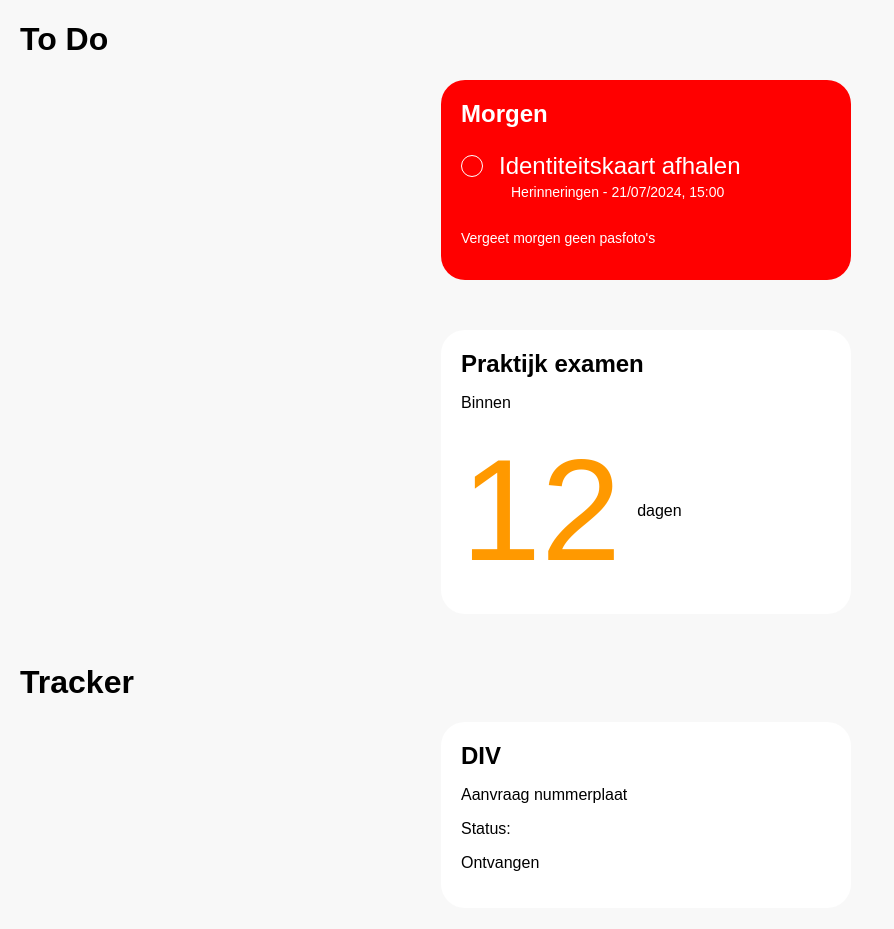
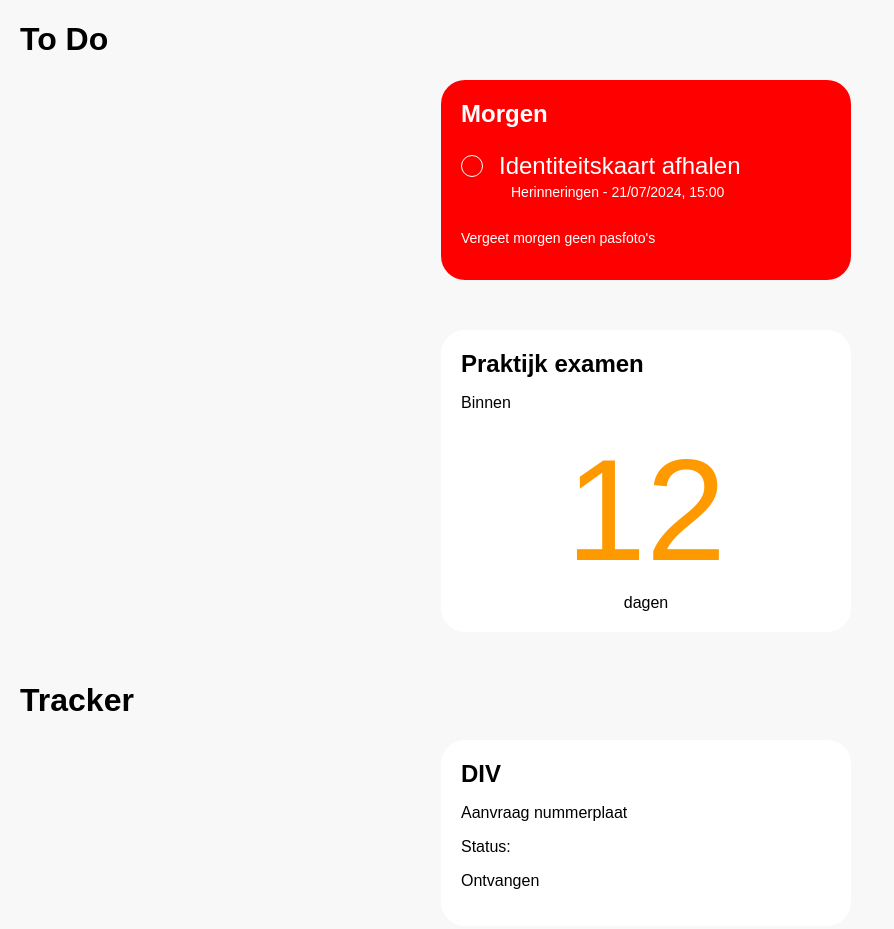
Before and after one commit to leendhs/lab2, a plain HTML site: page index.html in a window 1280 px wide. Shown: the whole page, without its empty margins (0-894 px from the left). Drawn offline with Linux system fonts and the light colour scheme.

Commit message:
aanpassingen dashboard

```diff
--- a/index.html
+++ b/index.html
@@ -21,7 +21,7 @@
     <div class="examen">
         <h3>Praktijk examen</h3>
         <p>Binnen</p>
-        <div class="naast">
+        <div class="onder">
             <p class="twaalf">12</p>
             <p class="dagen">dagen</p>
         </div>
--- a/styles.css
+++ b/styles.css
@@ -35,6 +35,7 @@ h3 {
 
 .naast {
     display: flex;
+    align-items: center;
     gap: 16px;
 }
 
@@ -66,8 +67,9 @@ h3 {
     margin: 0;
 }
 
-.naast {
+.onder {
     display: flex;
+    flex-direction: column;
     align-items: center;
 }
 
```
